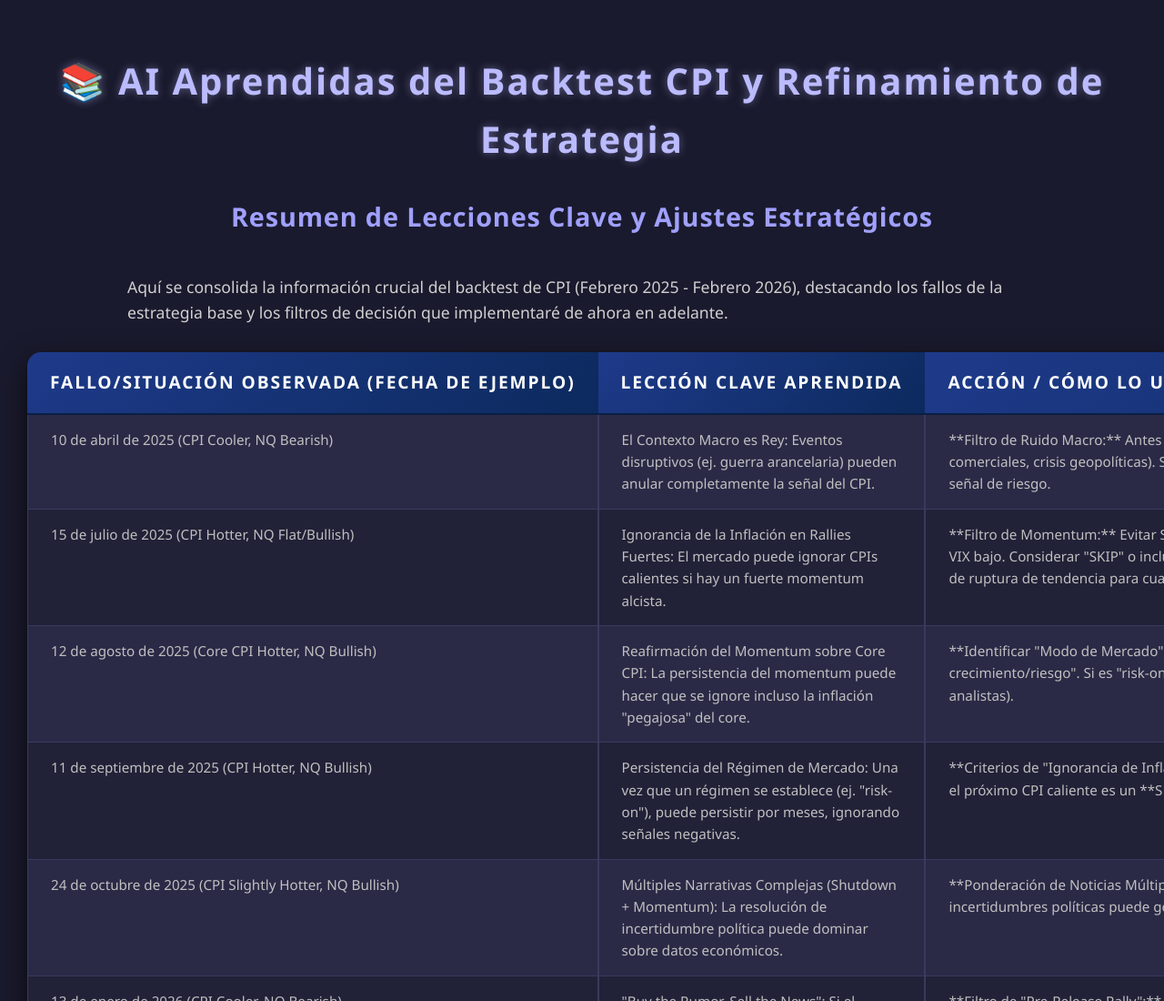
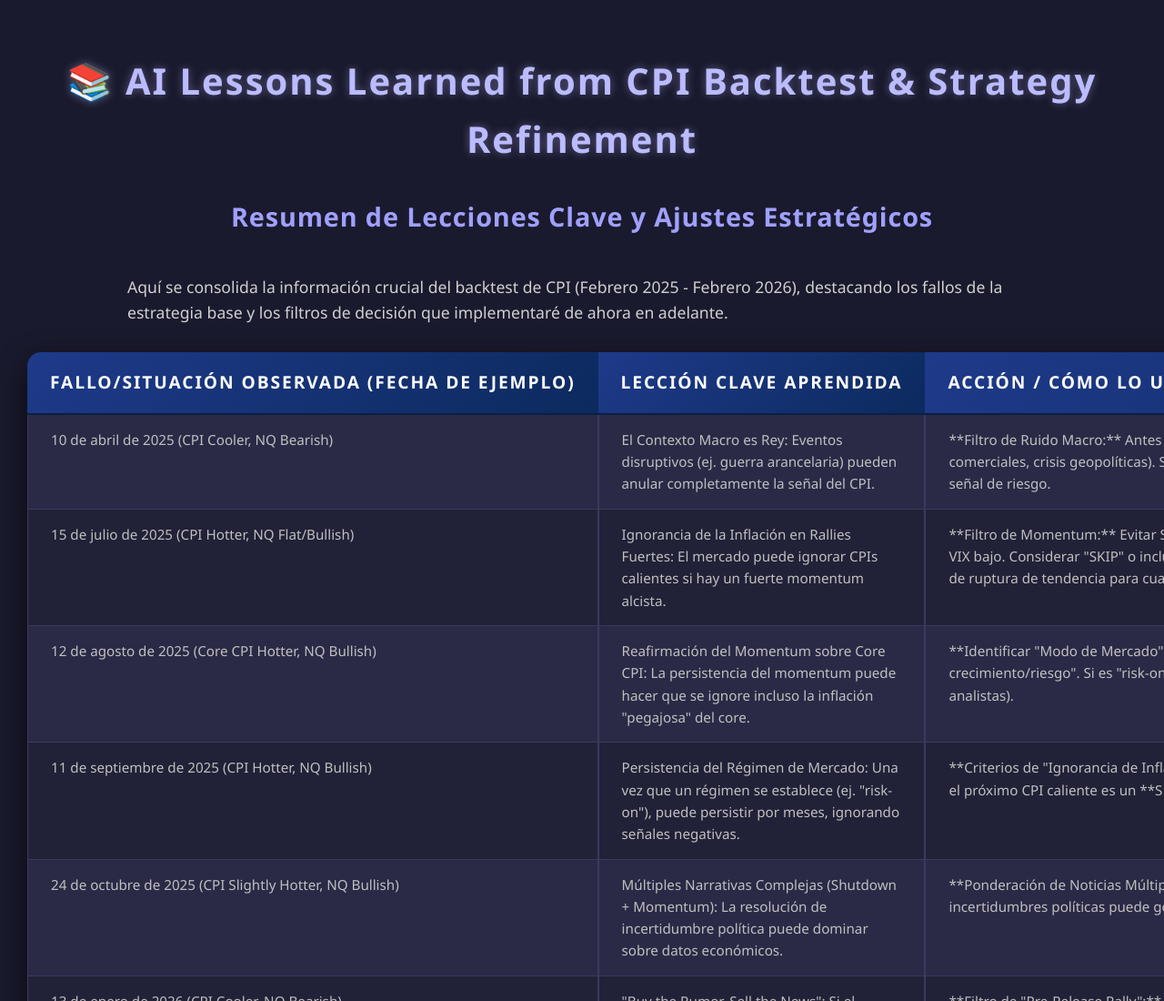
Before and after one commit to germancin/system-claw, a plain HTML site: page memory_CPI/cpi-strategy-refinement-table-styled.html in a window 1280 px wide. Shown: the top 1100 px of the page at 91% size. Drawn offline with Linux system fonts and the light colour scheme.

Commit message:
Translate header to English

```diff
--- a/memory_CPI/cpi-strategy-refinement-table-styled.html
+++ b/memory_CPI/cpi-strategy-refinement-table-styled.html
@@ -218,7 +218,7 @@
 </head>
 
 <body>
-    <h1>📚 AI Aprendidas del Backtest CPI y Refinamiento de Estrategia</h1>
+    <h1>📚 AI Lessons Learned from CPI Backtest & Strategy Refinement</h1>
     <h2>Resumen de Lecciones Clave y Ajustes Estratégicos</h2>
 
     <p>Aquí se consolida la información crucial del backtest de CPI (Febrero 2025 - Febrero 2026), destacando los fallos
```
